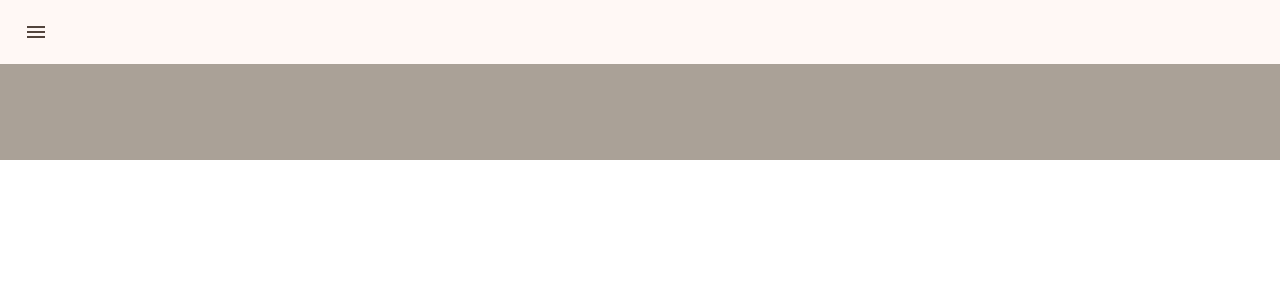
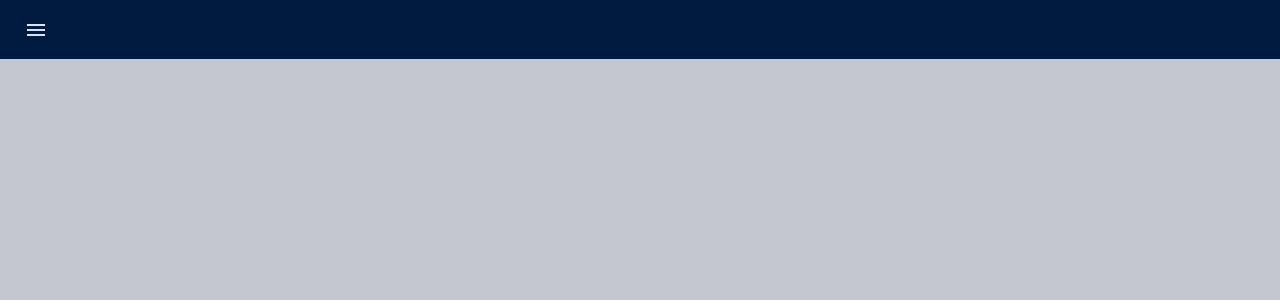
Before and after one commit to jaromerog12/sm-clave-maestra-back, an Angular app: page / in a window 1280 px wide. Shown: the top 300 px of the page. Built offline with nearby package versions, Linux system fonts and the light colour scheme.

Commit message:
mejorando estilos

```diff
--- a/angular.json
+++ b/angular.json
@@ -32,7 +32,7 @@
               }
             ],
             "styles": [
-              "@angular/material/prebuilt-themes/cyan-orange.css",
+              "@angular/material/prebuilt-themes/azure-blue.css",
               "src/styles.scss"
             ],
             "scripts": [],
@@ -97,7 +97,7 @@
               }
             ],
             "styles": [
-              "@angular/material/prebuilt-themes/cyan-orange.css",
+              "@angular/material/prebuilt-themes/azure-blue.css",
               "src/styles.scss"
             ],
             "scripts": []
--- a/src/app/app.config.ts
+++ b/src/app/app.config.ts
@@ -6,5 +6,5 @@ import { provideClientHydration } from '@angular/platform-browser';
 import { provideAnimationsAsync } from '@angular/platform-browser/animations/async';
 
 export const appConfig: ApplicationConfig = {
-  providers: [provideZoneChangeDetection({ eventCoalescing: true }), provideRouter(routes), provideClientHydration(), provideAnimationsAsync(), provideAnimationsAsync(), provideAnimationsAsync(), provideAnimationsAsync()]
+  providers: [provideZoneChangeDetection({ eventCoalescing: true }), provideRouter(routes), provideClientHydration(), provideAnimationsAsync(), provideAnimationsAsync(), provideAnimationsAsync(), provideAnimationsAsync(), provideAnimationsAsync()]
 };
--- a/src/app/menu/sidebar/sidebar.component.html
+++ b/src/app/menu/sidebar/sidebar.component.html
@@ -1,6 +1,6 @@
 <div class="sidenav-container" [class.is-mobile]="mobileQuery.matches" >
   <mat-toolbar class="toolbar sidenav-bg">
-    <button mat-icon-button (click)="snav.toggle()"><mat-icon>menu</mat-icon></button>
+    <button mat-icon-button (click)="snav.toggle()" class="sidenav-item-color"><mat-icon>menu</mat-icon></button>
     <h1 class="app-name text-center flex-grow-1 mb-0"> {{ title }}</h1>
   </mat-toolbar>
 
@@ -10,9 +10,13 @@
                 [fixedInViewport]="mobileQuery.matches" fixedTopGap="56"
                 >
       <mat-nav-list>
-        <a mat-list-item *ngFor="let nav of fillerNav" [routerLink]="nav.path"  (click)="changeTitle(nav.label)">
+        <a mat-list-item
+          *ngFor="let nav of fillerNav" [routerLink]="nav.path"
+          (click)="changeTitle(nav.label)"
+          [ngClass]="{'active': selectedNav === nav.label}"
+        >
           <mat-icon>{{nav.icon}}</mat-icon>
-          <span>{{nav.label}}</span>
+          {{nav.label}}
         </a>
       </mat-nav-list>
     </mat-sidenav>
--- a/src/app/menu/sidebar/sidebar.component.scss
+++ b/src/app/menu/sidebar/sidebar.component.scss
@@ -1,20 +1,14 @@
-@import '../../../scss/variables';
-/*
+@import '../../../scss/palette';
+
 .sidenav-container {
   height: 100vh;
   margin: 0;
   display: flex;
   flex-direction: column;
-  background-color: $purple-10;
 }
 
 .sidenav {
   width: 60px;
-}
-
-
-.sidenav-bg {
-  background-color: $purple;
 }
 
 .sidenav-content {
@@ -32,8 +26,17 @@
 
 a.mat-list-item {
   display: flex;
-  align-items: center;
-  text-decoration: none;
+  align-items: center; // Alinea verticalmente el ícono y el texto
+  padding: 8px 16px; // Ajusta el padding según sea necesario
+}
+
+.mat-icon {
+  margin-right: 8px; // Espacio entre el ícono y el texto
+  font-size: 24px; // Tamaño del ícono, ajústalo según sea necesario
+}
+
+span.sidenav-item-color {
+  font-size: 16px; // Tamaño del texto, ajústalo según sea necesario
 }
 
 .mat-icon.sidenav-text {
@@ -42,7 +45,11 @@ a.mat-list-item {
 }
 
 .sidenav-text {
-  color: $white;
   line-height: 1;
 }
+
+/*
+.sidenav-item-color {
+  color: #{$primary-90} !important;
+}
   */
--- a/src/app/menu/sidebar/sidebar.component.ts
+++ b/src/app/menu/sidebar/sidebar.component.ts
@@ -20,7 +20,7 @@ export class SidebarComponent implements OnDestroy {
   mobileQuery: MediaQueryList;
   sidebarClass = 'sidebar-dark-primary';
   title: string = '';
-
+  selectedNav: string | null = null;
 
   fillerNav = [
     { label: 'Home', icon: 'home', path: '/home'},
@@ -41,6 +41,7 @@ export class SidebarComponent implements OnDestroy {
       filter(event => event instanceof NavigationEnd)
     ).subscribe((event: NavigationEnd): void => {
       this.title = this.routeTitles.get(event.urlAfterRedirects) || '';
+      this.selectedNav = this.title;
     });
   }
 
@@ -50,6 +51,7 @@ export class SidebarComponent implements OnDestroy {
 
   changeTitle(newTitle: string) {
     this.title = newTitle;
+    this.selectedNav = newTitle;
   }
 
   private routeTitles = new Map<string, string>(
--- a/src/scss/_custom.scss
+++ b/src/scss/_custom.scss
@@ -1,3 +1,5 @@
+@import './palette';
+
 .custom-snackbar {
     --mdc-snackbar-container-color: #664caf;
     --mdc-snackbar-supporting-text-color: #c2f800;
@@ -34,3 +36,65 @@
     --mdc-snackbar-supporting-text-color: #ffffff !important; /* Texto blanco */
     --mat-snack-bar-button-color: #ffffff !important;
   }
+
+  html, body { height: 100%; }
+  body { margin: 0; font-family: Roboto, "Helvetica Neue", sans-serif; }
+
+  :root {
+    //SIDENAV
+    --mat-sidenav-container-background-color: #{$primary-10};
+    --mat-sidenav-container-text-color: #{$primary-90};
+    --mat-sidenav-content-background-color: #{$neutral-variant-80};
+    --mat-sidenav-content-text-color: #{$primary-90};
+
+    //TOOLBAR
+    --mat-toolbar-container-background-color: #{$primary-10};
+    --mat-toolbar-container-text-color: #{$primary-90};
+
+
+  mat-nav-list > a > span > span{
+    display: flex;
+    flex-direction: row;
+    align-items: center;
+    color: #{$primary-90} !important;
+  }
+
+  mat-nav-list > a {
+    display: flex;
+    align-items: center; // Alinea verticalmente el ícono y el texto
+    text-decoration: none; // Quita el subrayado del enlace
+    padding: 8px 16px; // Ajusta el padding según sea necesario
+    color: #{$primary-90} !important; // Color del texto por defecto
+    transition: background-color 0.3s; // Añade una transición para el cambio de color de fondo
+  }
+
+  /* Estilo para el hover */
+  mat-nav-list > a:hover {
+    background-color: #{$primary-20} !important; // Color de fondo al pasar el ratón
+    color: #{primary-10} !important;
+  }
+
+  mat-nav-list > a > span {
+    display: flex;
+    flex-direction: row;
+    align-items: center;
+    color: #{$primary-90} !important; // Color del texto por defecto
+    transition: color 0.3s; // Añade una transición para el cambio de color del texto
+  }
+
+  /* Estilo para el estado activo */
+  mat-nav-list > a.active {
+    background-color: #{$primary-40} !important; // Color de fondo cuando el enlace está activo
+    color: #{$primary-90} !important; // Color del texto cuando el enlace está activo
+  }
+
+  /* Estilo para el foco de accesibilidad */
+  mat-nav-list > a:focus {
+    background-color: #{$primary-40} !important; // Color de fondo cuando el enlace está activo
+    color: #{$primary-90} !important; // Color del texto cuando el enlace está activo
+  }
+
+  mat-toolbar > button {
+    color: #{$primary-90} !important;
+  }
+}
--- /dev/null
+++ b/src/scss/_palette.scss
@@ -0,0 +1,63 @@
+$primary-0: #000000;
+$primary-10: #001b3f;
+$primary-20: #002f65;
+$primary-25: #003a7a;
+$primary-30: #00458f;
+$primary-35: #0050a5;
+$primary-40: #005cbb;
+$primary-50: #0074e9;
+$primary-60: #438fff;
+$primary-70: #7cabff;
+$primary-80: #abc7ff;
+$primary-90: #d7e3ff;
+$primary-95: #ecf0ff;
+$primary-98: #f9f9ff;
+$primary-99: #fdfbff;
+$primary-100: #ffffff;
+$secondary-0: #000000;
+$secondary-10: #131c2b;
+$secondary-20: #283041;
+$secondary-25: #333c4d;
+$secondary-30: #3e4759;
+$secondary-35: #4a5365;
+$secondary-40: #565e71;
+$secondary-50: #6f778b;
+$secondary-60: #8891a5;
+$secondary-70: #a3abc0;
+$secondary-80: #bec6dc;
+$secondary-90: #dae2f9;
+$secondary-95: #ecf0ff;
+$secondary-98: #f9f9ff;
+$secondary-99: #fdfbff;
+$secondary-100: #ffffff;
+$neutral-0: #000000;
+$neutral-10: #1a1b1f;
+$neutral-20: #2f3033;
+$neutral-25: #3b3b3f;
+$neutral-30: #46464a;
+$neutral-35: #525256;
+$neutral-40: #5e5e62;
+$neutral-50: #77777a;
+$neutral-60: #919094;
+$neutral-70: #ababaf;
+$neutral-80: #c7c6ca;
+$neutral-90: #e3e2e6;
+$neutral-95: #f2f0f4;
+$neutral-98: #faf9fd;
+$neutral-99: #fdfbff;
+$neutral-100: #ffffff;
+$neutral-variant-0: #000000;
+$neutral-variant-10: #181c22;
+$neutral-variant-20: #2d3038;
+$neutral-variant-25: #383b43;
+$neutral-variant-30: #44474e;
+$neutral-variant-35: #4f525a;
+$neutral-variant-40: #5b5e66;
+$neutral-variant-50: #74777f;
+$neutral-variant-60: #8e9099;
+$neutral-variant-70: #a9abb4;
+$neutral-variant-80: #c4c6d0;
+$neutral-variant-90: #e0e2ec;
+$neutral-variant-95: #eff0fa;
+$neutral-variant-98: #f9f9ff;
+$neutral-variant-99: #fdfbff;
--- a/src/styles.scss
+++ b/src/styles.scss
@@ -2,6 +2,7 @@
 // Custom Theming for Angular Material
 // For more information: https://material.angular.io/guide/theming
 @use '../node_modules/@angular/material' as mat;
+
 // Plus imports for other components in your app.
 
 // Include the common styles for Angular Material. We include this here so that you only
@@ -14,13 +15,13 @@
 
 //Custom
 @import './scss/custom';
-
+@import './scss/palette';
 // Define the theme object.
 $sm-clave-maestra-front-theme: mat.define-theme((
   color: (
     theme-type: light,
-    primary: mat.$orange-palette,
-    tertiary: mat.$cyan-palette
+    primary: mat.$blue-palette,
+    tertiary: mat.$azure-palette
   ),
   density: (
     scale: 0,
@@ -30,30 +31,7 @@ $sm-clave-maestra-front-theme: mat.define-theme((
 // Include theme styles for core and each component used in your app.
 // Alternatively, you can import and @include the theme mixins for each component
 // that you are using.
-/*
-:root {
-  @include mat.all-component-themes($sm-clave-maestra-front-theme);
-}
-*/
 
 html {
   @include mat.all-component-themes($sm-clave-maestra-front-theme);
-  --mdc-snackbar-container-shape: 14px
-
-  //Sidenav
-  //--mat-sidenav-container-divider-color: rgba(255, 255, 255, .12);
-  --mat-sidenav-container-background-color: rgb(119, 89, 55);
-  //--mat-sidenav-container-text-color: white;
-  --mat-sidenav-content-background-color: rgb(170, 161, 151);
-  //--mat-sidenav-content-text-color: white;
-  //--mat-sidenav-scrim-color: rgba(189, 189, 189, .6)
 }
-// Comment out the line below if you want to use the pre-defined typography utility classes.
-// For more information: https://material.angular.io/guide/typography#using-typography-styles-in-your-application.
-// @include mat.typography-hierarchy($sm-clave-maestra-front-theme);
-
-// Comment out the line below if you want to use the deprecated `color` inputs.
-// @include mat.color-variants-backwards-compatibility($sm-clave-maestra-front-theme);
-/* You can add global styles to this file, and also import other style files */
-html, body { height: 100%; }
-body { margin: 0; font-family: Roboto, "Helvetica Neue", sans-serif; }
```
Also changed, not shown: src/app/pages/clave-maestra/crear-clave-maestra/crear-clave-maestra.component.html (+14 -0 lines), src/app/pages/clave-maestra/crear-clave-maestra/crear-clave-maestra.component.ts (+11 -7 lines).
